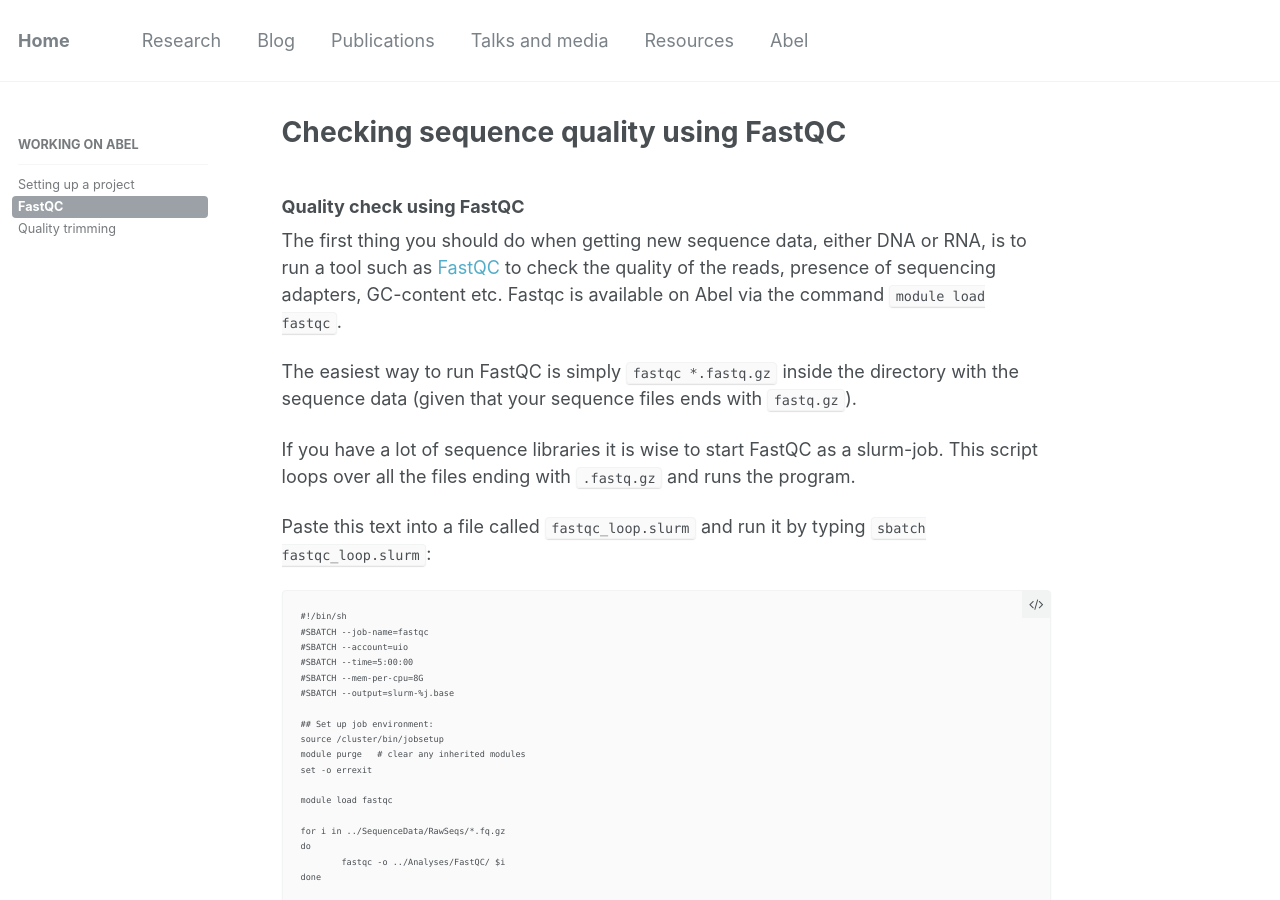
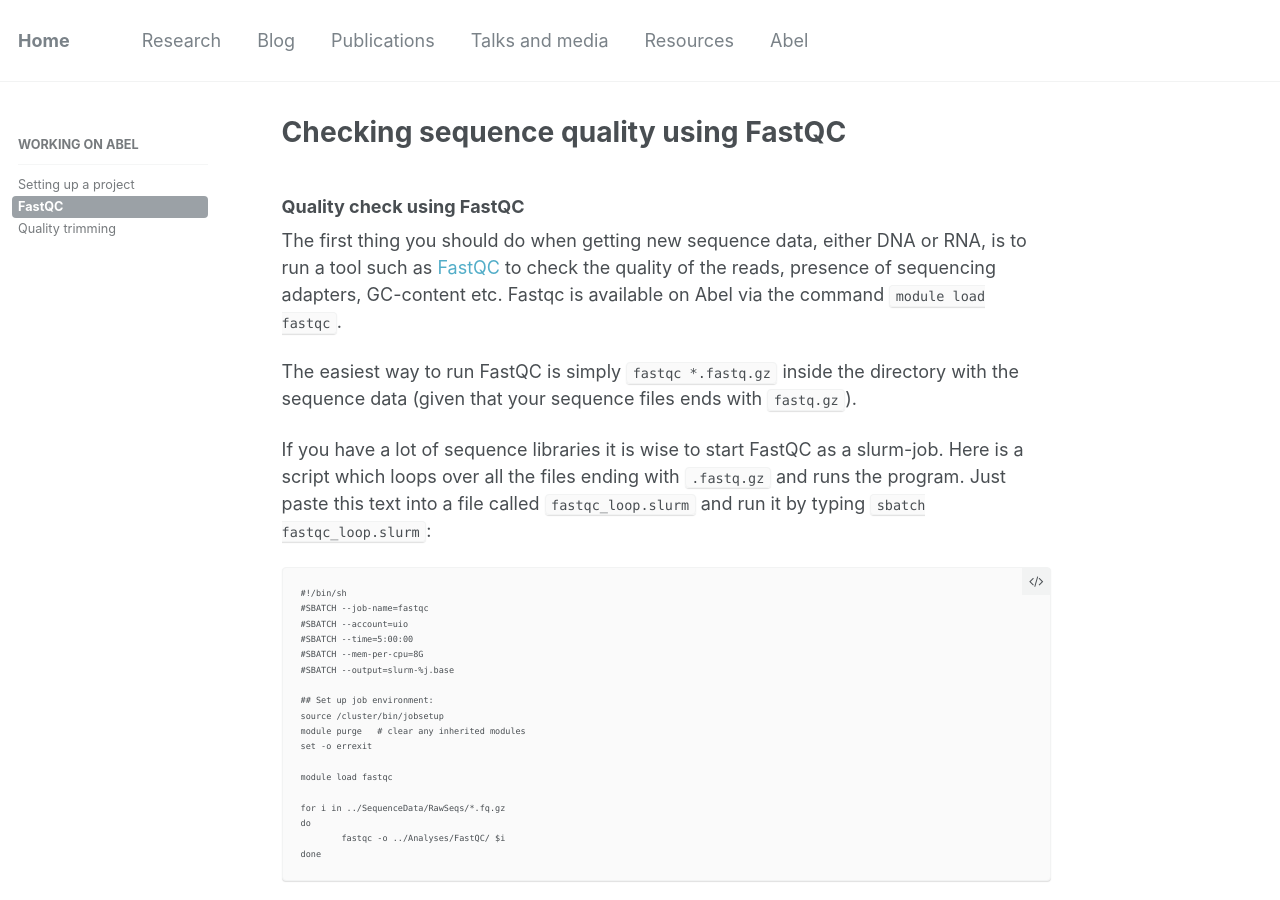
Before and after one commit to pjpaulpj/jonbra.github.io, a Jekyll site: the page built from _resources/03-fastqc.md, in a window 1280 px wide and 900 px high. Built offline with Jekyll 4.4.1, drawn with Linux system fonts in a browser that asks for light colours; comment, search, counter and statistics services are not loaded.

Commit message:
minor changes to the text

````diff
--- a/_resources/03-fastqc.md
+++ b/_resources/03-fastqc.md
@@ -9,9 +9,7 @@ The first thing you should do when getting new sequence data, either DNA or RNA,
 
 The easiest way to run FastQC is simply `fastqc *.fastq.gz` inside the directory with the sequence data (given that your sequence files ends with `fastq.gz`).
 
-If you have a lot of sequence libraries it is wise to start FastQC as a slurm-job. This script loops over all the files ending with `.fastq.gz` and runs the program.
-
-Paste this text into a file called `fastqc_loop.slurm` and run it by typing `sbatch fastqc_loop.slurm`:
+If you have a lot of sequence libraries it is wise to start FastQC as a slurm-job. Here is a script which loops over all the files ending with `.fastq.gz` and runs the program. Just paste this text into a file called `fastqc_loop.slurm` and run it by typing `sbatch fastqc_loop.slurm`:
 
 ```
 #!/bin/sh
````
